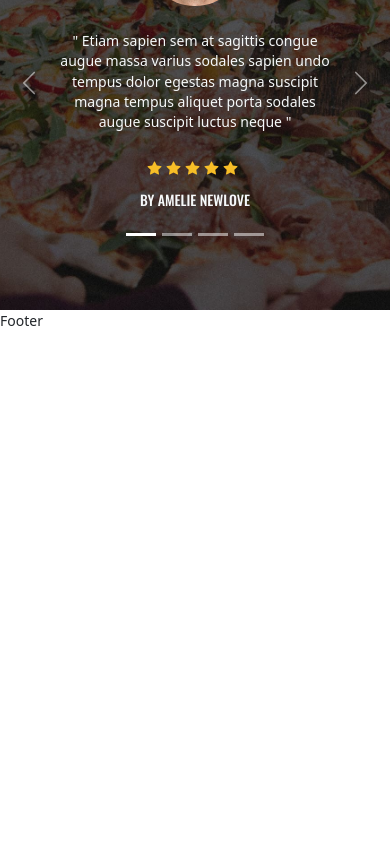
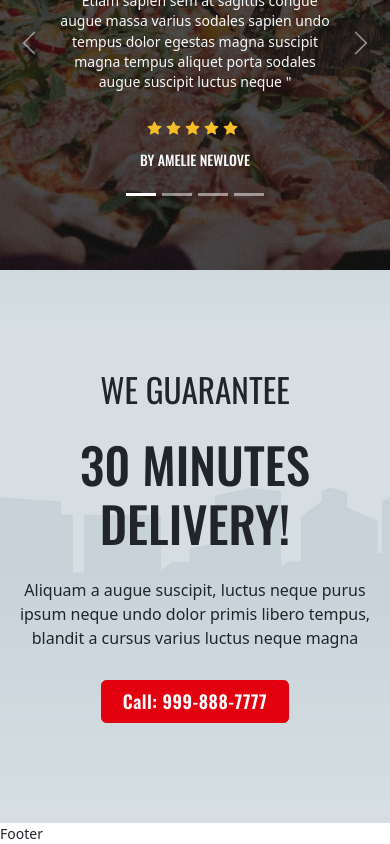
Before and after one commit to suraj28j/Food-Delivery-App, a React (Vite) app: page / in a window 390 px wide. Shown: the part 10820-11664 px from the top of the page. Before the commit the page ends 11151 px from the top, so only its background shows below. Built offline with nearby package versions, Linux system fonts and the light colour scheme.

Commit message:
home contact section complete

```diff
--- a/src/pages/Home/Home.jsx
+++ b/src/pages/Home/Home.jsx
@@ -7,6 +7,7 @@ import Section3 from './Section3'
 import Section4 from './Section4'
 import Section5 from './Section5'
 import Section6 from './Section6'
+import Section7 from './Section7'
 
 const Home = () => {
   return (
@@ -31,6 +32,9 @@ const Home = () => {
         {/* Home Section Rating */}
         <Section6/>
 
+        {/* Home Section Contact */}
+        <Section7/>
+
       </Layout>
     </>
   )
--- a/src/pages/Home/Section6.jsx
+++ b/src/pages/Home/Section6.jsx
@@ -10,58 +10,17 @@ const Section6 = () => {
             <div className='container'>
                 <div className='row'>
 
-                    {/* <div id="carouselExampleSlidesOnly" className="carousel slide" data-bs-ride="carousel">
-                        <div className="carousel-inner">
-                            <div className="carousel-item active" data-bs-interval="2500">
-                                <div className='text-center'>
-                                    <img src={User1} className="img-fluid" alt="User1" />
-                                    <p>" Etiam sapien sem at sagittis congue augue massa varius
-                                        sodales sapien undo tempus dolor egestas magna suscipit magna
-                                        tempus aliquet porta sodales augue suscipit luctus neque "
-                                    </p>
-                                    <div className='item_rating mb-3'>
-                                        <i className='bi bi-star-fill'></i>
-                                        <i className='bi bi-star-fill'></i>
-                                        <i className='bi bi-star-fill'></i>
-                                        <i className='bi bi-star-fill'></i>
-                                        <i className='bi bi-star-fill'></i>
-                                    </div>
-                                    <h5>BY AMELIE NEWLOVE</h5>
-                                </div>
-                            </div>
-
-                            <div className="carousel-item " data-bs-interval="2500">
-                                <div className='text-center'>
-                                    <img src={User2} className="img-fluid" alt="User2" />
-                                    <p>" Etiam sapien sem at sagittis congue augue massa varius
-                                        sodales sapien undo tempus dolor egestas magna suscipit magna
-                                        tempus aliquet porta sodales augue suscipit luctus neque "
-                                    </p>
-                                    <div className='item_rating mb-3'>
-                                        <i className='bi bi-star-fill'></i>
-                                        <i className='bi bi-star-fill'></i>
-                                        <i className='bi bi-star-fill'></i>
-                                        <i className='bi bi-star-fill'></i>
-                                        <i className='bi bi-star-fill'></i>
-                                    </div>
-                                    <h5>BY AMELIE NEWLOVE</h5>
-                                </div>
-                            </div>
-                        </div>
-                    </div> */}
-
-
-                    <div id="carouselExampleIndicators" class="carousel slide" data-bs-ride="carousel">
-                        <div class="carousel-indicators">
-                            <button type="button" data-bs-target="#carouselExampleIndicators" data-bs-slide-to="0" class="active" aria-current="true" aria-label="Slide 1"></button>
+                    <div id="carouselExampleIndicators" className="carousel slide" data-bs-ride="carousel">
+                        <div className="carousel-indicators">
+                            <button type="button" data-bs-target="#carouselExampleIndicators" data-bs-slide-to="0" className="active" aria-current="true" aria-label="Slide 1"></button>
                             <button type="button" data-bs-target="#carouselExampleIndicators" data-bs-slide-to="1" aria-label="Slide 2"></button>
                             <button type="button" data-bs-target="#carouselExampleIndicators" data-bs-slide-to="2" aria-label="Slide 3"></button>
                             <button type="button" data-bs-target="#carouselExampleIndicators" data-bs-slide-to="3" aria-label="Slide 4"></button>
                         </div>
-                        <div class="carousel-inner mb-4">
-                            <div class="carousel-item active" data-bs-interval="2500">
+                        <div className="carousel-inner mb-4">
+                            <div className="carousel-item active" data-bs-interval="2500">
                                 <div className='text-center'>
-                                    <img src={User1} class="" alt="User1" />
+                                    <img src={User1} alt="User1" />
                                     <p>" Etiam sapien sem at sagittis congue augue massa varius
                                         sodales sapien undo tempus dolor egestas magna suscipit magna
                                         tempus aliquet porta sodales augue suscipit luctus neque "</p>
@@ -75,9 +34,9 @@ const Section6 = () => {
                                     <h5>BY AMELIE NEWLOVE</h5>
                                 </div>
                             </div>
-                            <div class="carousel-item" data-bs-interval="2500">
+                            <div className="carousel-item" data-bs-interval="2500">
                                 <div className='text-center'>
-                                    <img src={User2} class="" alt="User2" />
+                                    <img src={User2}  alt="User2" />
                                     <p>" Etiam sapien sem at sagittis congue augue massa varius
                                         sodales sapien undo tempus dolor egestas magna suscipit magna
                                         tempus aliquet porta sodales augue suscipit luctus neque "</p>
@@ -91,9 +50,9 @@ const Section6 = () => {
                                     <h5>BY AMELIE NEWLOVE</h5>
                                 </div>
                             </div>
-                            <div class="carousel-item" data-bs-interval="2500">
+                            <div className="carousel-item" data-bs-interval="2500">
                                 <div className='text-center'>
-                                    <img src={User3} class="" alt="User3" />
+                                    <img src={User3} alt="User3" />
                                     <p>" Etiam sapien sem at sagittis congue augue massa varius
                                         sodales sapien undo tempus dolor egestas magna suscipit magna
                                         tempus aliquet porta sodales augue suscipit luctus neque "</p>
@@ -107,9 +66,9 @@ const Section6 = () => {
                                     <h5>BY AMELIE NEWLOVE</h5>
                                 </div>
                             </div>
-                            <div class="carousel-item" data-bs-interval="2500">
+                            <div className="carousel-item" data-bs-interval="2500">
                                 <div className='text-center'>
-                                    <img src={User4} class="" alt="User4" />
+                                    <img src={User4} alt="User4" />
                                     <p>" Etiam sapien sem at sagittis congue augue massa varius
                                         sodales sapien undo tempus dolor egestas magna suscipit magna
                                         tempus aliquet porta sodales augue suscipit luctus neque "</p>
@@ -124,13 +83,13 @@ const Section6 = () => {
                                 </div>
                             </div>
                         </div>
-                        <button class="carousel-control-prev" type="button" data-bs-target="#carouselExampleIndicators" data-bs-slide="prev">
-                            <span class="carousel-control-prev-icon" aria-hidden="true"></span>
-                            <span class="visually-hidden">Previous</span>
+                        <button className="carousel-control-prev" type="button" data-bs-target="#carouselExampleIndicators" data-bs-slide="prev">
+                            <span className="carousel-control-prev-icon" aria-hidden="true"></span>
+                            <span className="visually-hidden">Previous</span>
                         </button>
-                        <button class="carousel-control-next" type="button" data-bs-target="#carouselExampleIndicators" data-bs-slide="next">
-                            <span class="carousel-control-next-icon" aria-hidden="true"></span>
-                            <span class="visually-hidden">Next</span>
+                        <button className="carousel-control-next" type="button" data-bs-target="#carouselExampleIndicators" data-bs-slide="next">
+                            <span className="carousel-control-next-icon" aria-hidden="true"></span>
+                            <span className="visually-hidden">Next</span>
                         </button>
                     </div>
 
--- /dev/null
+++ b/src/pages/Home/Section7.jsx
@@ -0,0 +1,25 @@
+import React from 'react'
+import { Link } from 'react-router-dom'
+
+const Section7 = () => {
+    return (
+        <section className='contact_section'>
+            <div className='container'>
+                <div className='row justify-content-center'>
+                    <div className='col-sm-8 text-center'>
+                        <h4>We Guarantee</h4>
+                        <h2>30 Minutes Delivery!</h2>
+                        <p>Aliquam a augue suscipit, luctus neque purus ipsum neque undo
+                            dolor primis libero tempus, blandit a cursus varius luctus neque
+                            magna</p>
+                        <Link to="/" className='btn order_now btn_red px-4 py-2 '>
+                            Call: 999-888-7777
+                        </Link>
+                    </div>
+                </div>
+            </div>
+        </section>
+    )
+}
+
+export default Section7
--- a/src/styles/HomeStyle.css
+++ b/src/styles/HomeStyle.css
@@ -281,9 +281,7 @@
     max-width: 40%;
 }
 
-/* .shop_section .e_shop{
-    text-align: center;
-} */
+
 .brand_section {
     padding: 70px 0 40px;
     background: var(--light-gray);
@@ -329,7 +327,26 @@
     margin-bottom: 30px;
 }
 
+/* Home Contact 7.0 */
 
+.contact_section{
+    background: url("../Assets/footer/banner-1.jpg") no-repeat center center;
+    background-size: cover;
+    padding: 100px 0;
+}
+.contact_section h4{
+    font-size: 2.375rem;
+    font-weight: 400;
+    margin-bottom: 25px;
+}
+.contact_section h2{
+    font-size: 4.5rem;
+    margin-bottom: 25px;
+}
+.contact_section p{
+    width: 70%;
+    margin: 0 auto 30px;
+}
 
 /* Media Query */
 
@@ -338,6 +355,14 @@
     /* Home Promotion 4.0 */
     .promotion_section h2 {
         font-size: 2.25rem;
+    }
+
+    /* Home Contact 7.0 */
+    .contact_section h2{
+        font-size: 3.5rem;
+    }
+    .contact_section p{
+        width: 100%;
     }
 }
 
@@ -387,7 +412,7 @@
     }
 
     .brand_section {
-        padding: 50px 0 10px;
+        padding: 10px 0 10px;
     }
     .brand_section img{
         width: 70px;
```
